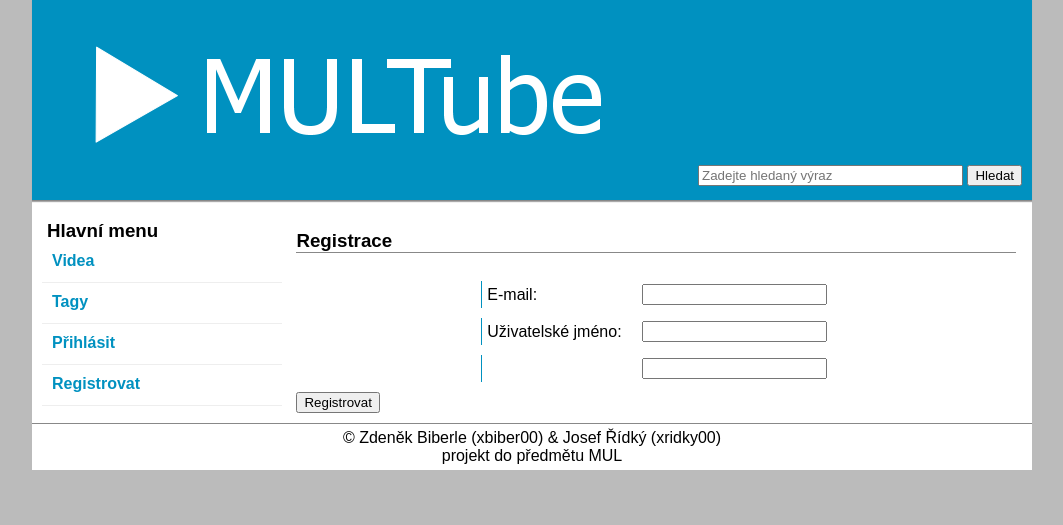
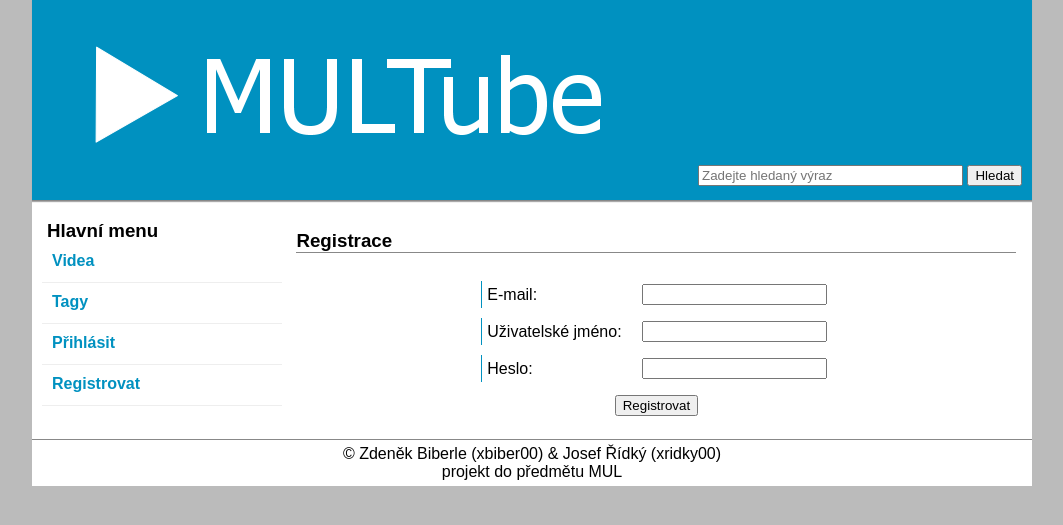
Before and after one commit to fast4shoot/videodb, a Django app: page /home/register in a window 1280 px wide. Shown: the top 525 px of the page, without its empty margins (108-1171 px from the left). Run offline with Django 3.2, Linux system fonts and the light colour scheme.

Commit message:
stylovani

```diff
--- a/home/forms.py
+++ b/home/forms.py
@@ -7,9 +7,9 @@ class SearchForm(forms.Form):
 	term = forms.CharField(widget=forms.TextInput(attrs={'placeholder': 'Zadejte hledaný výraz', 'size': '30'}))
 
 class UploadForm(forms.Form):
-	name = forms.CharField(max_length = 256, label='Název videa')
+	name = forms.CharField(max_length = 256, label='Název videa',widget=forms.TextInput(attrs={'size': '60'}))
 	description = forms.CharField(widget=forms.Textarea(attrs={'rows': '6', 'cols': '60'}), label='Popis videa')
-	tags = forms.CharField(widget=forms.TextInput(attrs={'placeholder': 'jednotlivé tagy oddělujte mezerou', 'size': '30'}), label='Tagy')
+	tags = forms.CharField(widget=forms.TextInput(attrs={'placeholder': 'jednotlivé tagy oddělujte mezerou', 'size': '60'}), label='Tagy')
 	file = forms.FileField(label='Video')
 
 class CommentForm(forms.Form):
@@ -18,8 +18,8 @@ class CommentForm(forms.Form):
 class RegisterForm(forms.Form):
 	username = forms.CharField(max_length = 30, min_length = 1, label = 'Uživatelské jméno')
 	email = forms.EmailField(label = 'E-mail')
-	password = forms.CharField(label = '')
+	password = forms.CharField(widget=forms.PasswordInput, label = 'Heslo')
 
 class VideoEditForm(forms.Form):
-	name = forms.CharField(max_length = 256, label='Název videa')
-	description = forms.CharField(widget=forms.Textarea(attrs={'rows': '6', 'cols': '60'}), label='Popis videa')
+	name = forms.CharField(widget=forms.TextInput(attrs={'class': 'hinput'}), max_length = 256, label='Název videa')
+	description = forms.CharField(widget=forms.Textarea(attrs={'rows': '6', 'class': 'ctxtarea'}), label='Popis videa')
--- a/home/static/css/style.css
+++ b/home/static/css/style.css
@@ -118,7 +118,7 @@ h3{
 	list-style: none;
 }
 
-.list li:nth-child(2n){
+.list li:nth-child(2n), .video-list li:nth-child(2n){
 	background: #EFF8FB;
 }
 
@@ -159,7 +159,7 @@ h3{
 	margin: 10px 0 10px 0;
 }
 
-.errorlist, .message{
+.errorlist, .messages{
 	padding: 0px;
 }
 
@@ -194,6 +194,23 @@ table td:nth-child(2n), table td[colspan]{
         border-left: none;
 }
 
+.hinput{
+	padding: 5px 15px;
+	font-size: 25px;
+	font-width: bold;
+	margin: 0px auto 10px;
+	width: 690px;
+}
+
+.cbutton{
+	display: block;
+	margin: 2px auto;
+}
+
+.ctxtarea{
+	width: 100%;
+	margin: 5px auto;
+}
 
 #footer{
 	width: 990px;
--- a/home/templates/home/video.html
+++ b/home/templates/home/video.html
@@ -11,7 +11,7 @@
 			{% csrf_token %}
 			{{ editform.name }}
 	{% else %}
-		<h2 class="video-video-name">{{ video.name }}</h2>
+		<h2>{{ video.name }}</h2>
 	{% endif %}
 	<video width="720" height="405" controls>
 		<source src="{{ video.get_video_url }}" type="video/webm">
@@ -19,7 +19,7 @@
 	</video>
 	{% if user == video.user %}
 			{{ editform.description }}<br/>
-			<input type="submit" value="Uložit změny"/>
+			<input type="submit" class='cbutton' value="Uložit změny"/>
 		</form>
 	{% else %}
 		{{ video.description|comment_paragraphs }}
--- a/home/templates/registration/register.html
+++ b/home/templates/registration/register.html
@@ -22,9 +22,10 @@
 	<td>{{ form.password }}</td>
 	{% if form.password.errors %}<td>{{ form.password.errors }}</td>{% endif %}
 </tr>
+<tr>
+	<td colspan='2' align='center'><input type="submit" value="Registrovat" /></td>
+</tr>
 </table>
-
-<input type="submit" value="Registrovat" />
 </form>
 
 {% endblock %}
```
